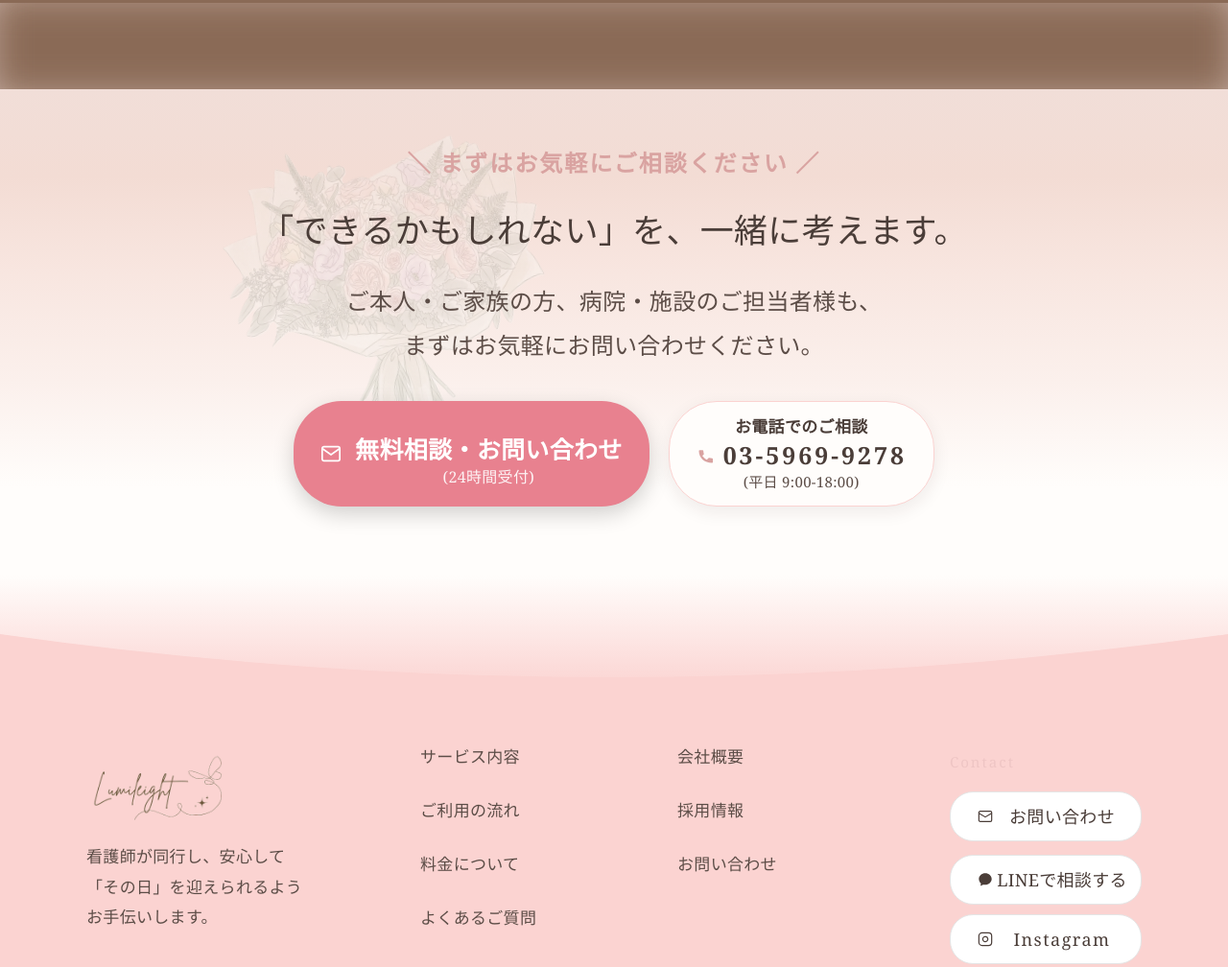
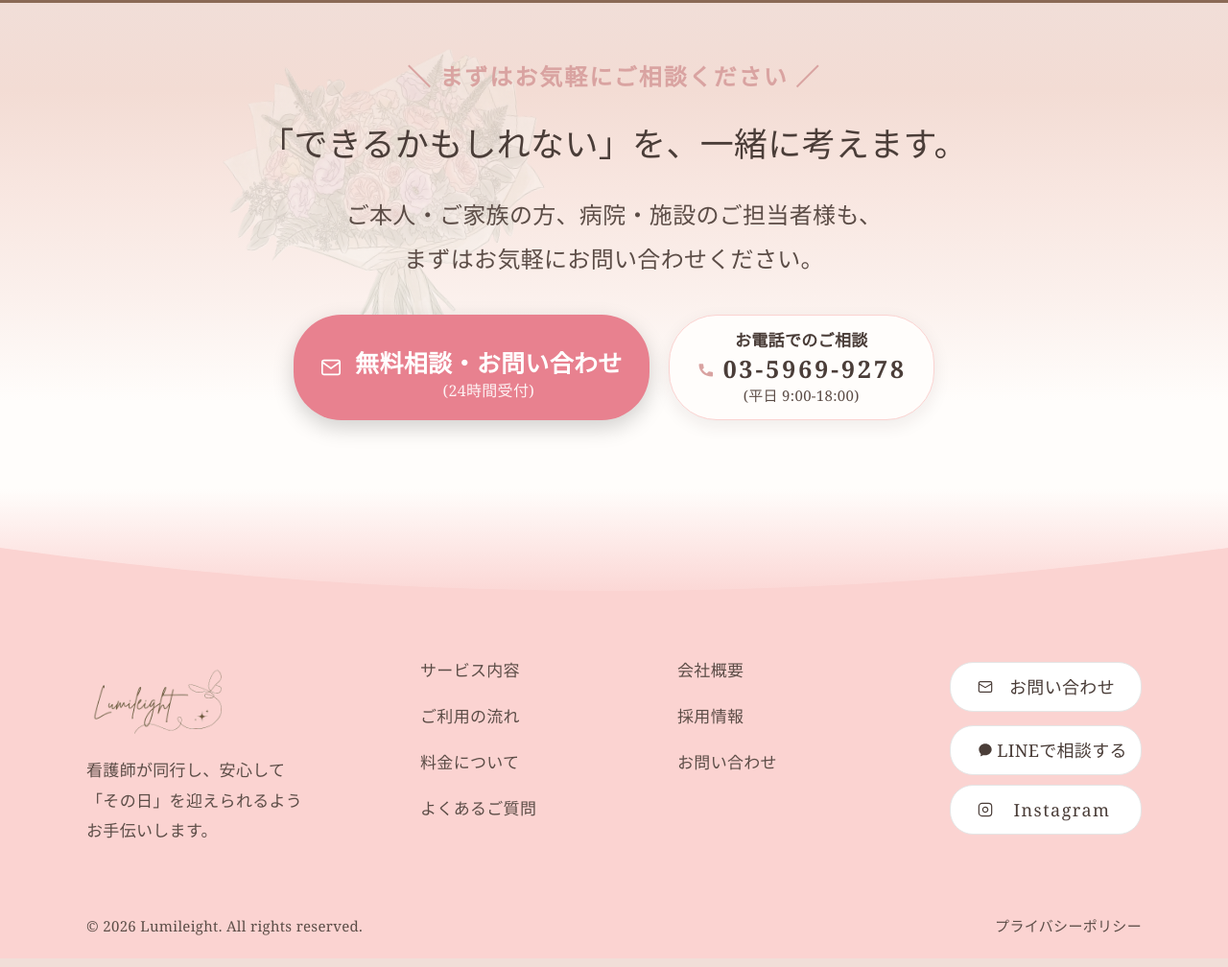
Before and after one commit to workstgaaa/nurse2026, a plain HTML site: page index.html in a window 1280 px wide. Shown: the part 7070-8078 px from the top of the page at 96% size. Drawn offline with nearby package versions, Linux system fonts and the light colour scheme; a web font is replaced by a local one.

Commit message:
Add files via upload

```diff
--- a/index.html
+++ b/index.html
@@ -458,9 +458,6 @@
     </div>
   </section>
 
-
-  <div style="height:90px;position:relative;overflow:hidden;background:#f1ded8"><div style="position:absolute;inset:-20px;background:#8a6a56;filter:blur(24px)"></div></div>
-
 <div style="background:linear-gradient(180deg,#f1ded8 0%,#f3dcd4 18%,#f8e6e0 38%,#fbf0ec 60%,var(--white) 82%,var(--white) 100%);padding:var(--cta-pt,56px) var(--px) 72px;text-align:center;position:relative">
   <div style="position:absolute;top:var(--cta-flower-top,70px);left:18%;width:340px;max-width:60%;height:320px;overflow:visible;opacity:0.4;pointer-events:none;z-index:0"><img src="docs/花束.png" alt="" style="width:100%;height:auto;display:block;margin-top:-212px;transform:rotate(-8deg)"></div>
   <p style="font-family:'Cormorant Garamond',serif;font-size:24px;font-weight:700;color:var(--rose-h);letter-spacing:2px;margin-bottom:14px;position:relative;z-index:1">＼ まずはお気軽にご相談ください ／</p>
@@ -493,16 +490,16 @@
       </div>
     </div>
     <div style="display:grid;grid-template-columns:1fr 1fr;grid-template-rows:repeat(4,auto);grid-auto-flow:column;gap:0px 32px;line-height:1">
-      <a href="service.html" style="font-size:17px;color:var(--mid);text-align:left" style-hover="color:var(--rose)">サービス内容</a>
-      <a href="flow.html" style="font-size:17px;color:var(--mid);text-align:left" style-hover="color:var(--rose)">ご利用の流れ</a>
-      <a href="pricing.html" style="font-size:17px;color:var(--mid);text-align:left" style-hover="color:var(--rose)">料金について</a>
-      <a href="faq.html" style="font-size:17px;color:var(--mid);text-align:left" style-hover="color:var(--rose)">よくあるご質問</a>
-      <a href="profile.html" style="font-size:17px;color:var(--mid);text-align:left" style-hover="color:var(--rose)">会社概要</a>
-      <a href="recruit.html" style="font-size:17px;color:var(--mid);text-align:left" style-hover="color:var(--rose)">採用情報</a>
-      <a href="contact.html" style="font-size:17px;color:var(--mid);text-align:left" style-hover="color:var(--rose)">お問い合わせ</a>
+      <a href="service.html" style="font-size:17px;color:var(--mid);text-align:left" style-hover="color:var(--rose-h)">サービス内容</a>
+      <a href="flow.html" style="font-size:17px;color:var(--mid);text-align:left" style-hover="color:var(--rose-h)">ご利用の流れ</a>
+      <a href="pricing.html" style="font-size:17px;color:var(--mid);text-align:left" style-hover="color:var(--rose-h)">料金について</a>
+      <a href="faq.html" style="font-size:17px;color:var(--mid);text-align:left" style-hover="color:var(--rose-h)">よくあるご質問</a>
+      <a href="profile.html" style="font-size:17px;color:var(--mid);text-align:left" style-hover="color:var(--rose-h)">会社概要</a>
+      <a href="recruit.html" style="font-size:17px;color:var(--mid);text-align:left" style-hover="color:var(--rose-h)">採用情報</a>
+      <a href="contact.html" style="font-size:17px;color:var(--mid);text-align:left" style-hover="color:var(--rose-h)">お問い合わせ</a>
     </div>
     <div style="display:var(--foot-contact-d,block);flex-wrap:wrap;align-items:center;gap:14px 10px;align-self:start">
-      <p style="font-size:15px;color:var(--rose);letter-spacing:2px;margin-bottom:16px;margin-top:0">Contact</p>
+
       <a href="contact.html" style="font-size:18px;color:var(--dark);background:#fff;border:1px solid #e5e5e5;padding:12px 14px;border-radius:24px;display:grid;grid-template-columns:16px 1fr;align-items:center;justify-content:center;gap:4px;padding-left:28px;margin-bottom:var(--foot-contact-mb,14px);font-weight:500;transition:background .2s,color .2s;width:var(--foot-contact-w2,var(--foot-contact-w,130px));min-width:0;height:52px;box-sizing:border-box" style-hover="background:var(--dark) !important;color:#fff !important;border-color:var(--dark) !important"><svg width="16" height="16" viewBox="0 0 24 24" fill="none" stroke="currentColor" stroke-width="1.8" style="align-self:center"><rect x="2" y="4" width="20" height="16" rx="2"></rect><path d="M2 7l10 6 10-6"></path></svg><span style="text-align:center;line-height:1">お問い合わせ</span></a>
       <div style="display:flex;flex-direction:var(--foot-contact-row-dir,row);flex-wrap:wrap;gap:10px">
         <a href="https://lin.ee/xno96J9" target="_blank" rel="noopener noreferrer" style="font-size:18px;color:var(--dark);background:#fff;border:1px solid #e5e5e5;padding:12px 14px;border-radius:24px;display:grid;grid-template-columns:16px 1fr;align-items:center;justify-content:center;gap:4px;padding-left:28px;font-weight:500;transition:background .2s,color .2s;width:var(--foot-contact-w,150px);min-width:0;height:52px;box-sizing:border-box;white-space:nowrap" style-hover="background:var(--dark) !important;color:#fff !important;border-color:var(--dark) !important"><svg width="16" height="16" viewBox="0 0 24 24" fill="currentColor" style="align-self:center"><path d="M12 2C6.48 2 2 6.04 2 11c0 2.76 1.28 5.23 3.3 6.97l-.8 2.93a.5.5 0 00.69.59l3.3-1.65C9.8 19.93 10.88 20 12 20c5.52 0 10-4.04 10-9S17.52 2 12 2z"></path></svg><span style="text-align:center;line-height:1">LINEで相談する</span></a>
```
Also changed, not shown: contact.html (+8 -8 lines), faq.html (+8 -8 lines), flow.html (+8 -8 lines), pricing.html (+8 -8 lines), privacy.html (+8 -8 lines), profile.html (+8 -8 lines), recruit.html (+8 -8 lines), service.html (+8 -8 lines).
